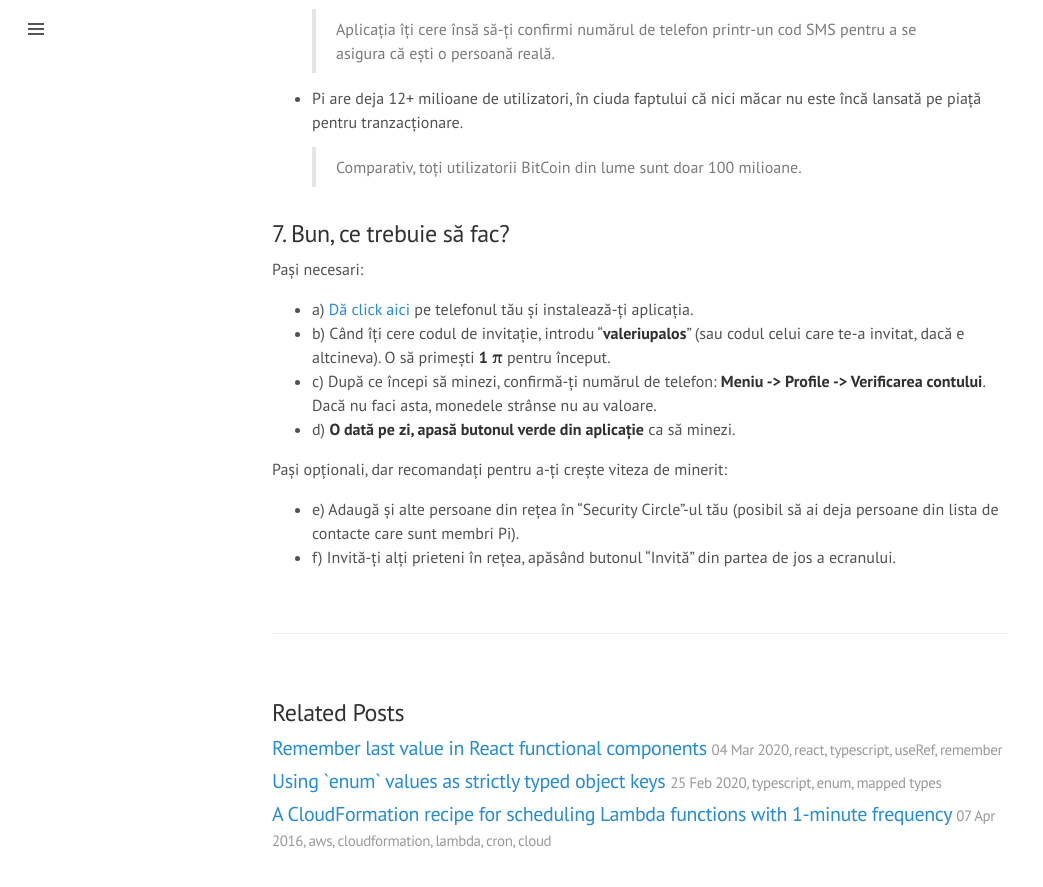
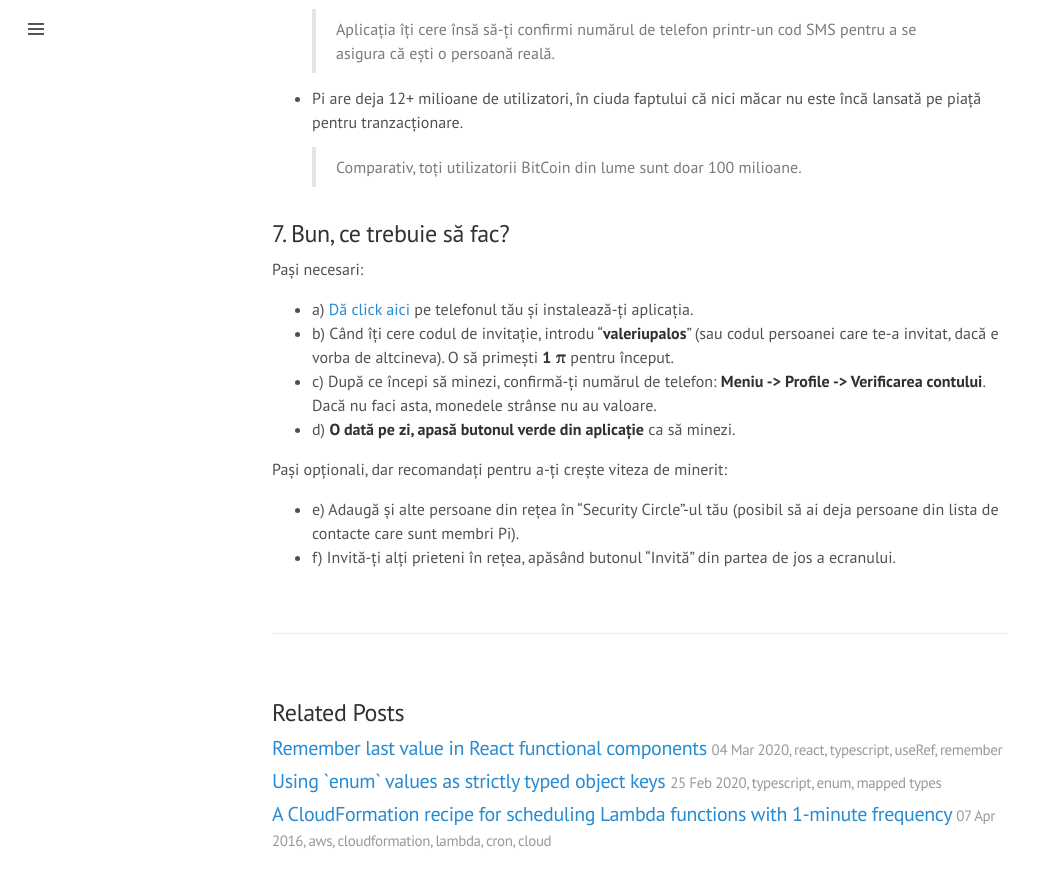
Before and after one commit to vpalos/vpalos.github.io, a Jekyll site: the page built from _posts/2021-01-29-criptomoneda-pi.md, in a window 1280 px wide and 900 px high, scrolled down 1601 px. Shown: the top 887 px of the window, without its empty margins (0-1043 px from the left). Built offline with Jekyll 4.4.1, drawn with Linux system fonts in a browser that asks for light colours; comment, search, counter and statistics services are not loaded.

Commit message:
Notă #3.

```diff
--- a/_posts/2021-01-29-criptomoneda-pi.md
+++ b/_posts/2021-01-29-criptomoneda-pi.md
@@ -57,7 +57,7 @@
 Pași necesari:
 
 - a) [Dă click aici](https://minepi.com/valeriupalos) pe telefonul tău și instalează-ți aplicația.
-- b) Când îți cere codul de invitație, introdu "**valeriupalos**" (sau codul celui care te-a invitat, dacă e altcineva). O să primești **1 &pi;** pentru început.
+- b) Când îți cere codul de invitație, introdu "**valeriupalos**" (sau codul persoanei care te-a invitat, dacă e vorba de altcineva). O să primești **1 &pi;** pentru început.
 - c) După ce începi să minezi, confirmă-ți numărul de telefon: **Meniu -> Profile -> Verificarea contului**. Dacă nu faci asta, monedele strânse nu au valoare.
 - d) **O dată pe zi, apasă butonul verde din aplicație** ca să minezi.
 
```
